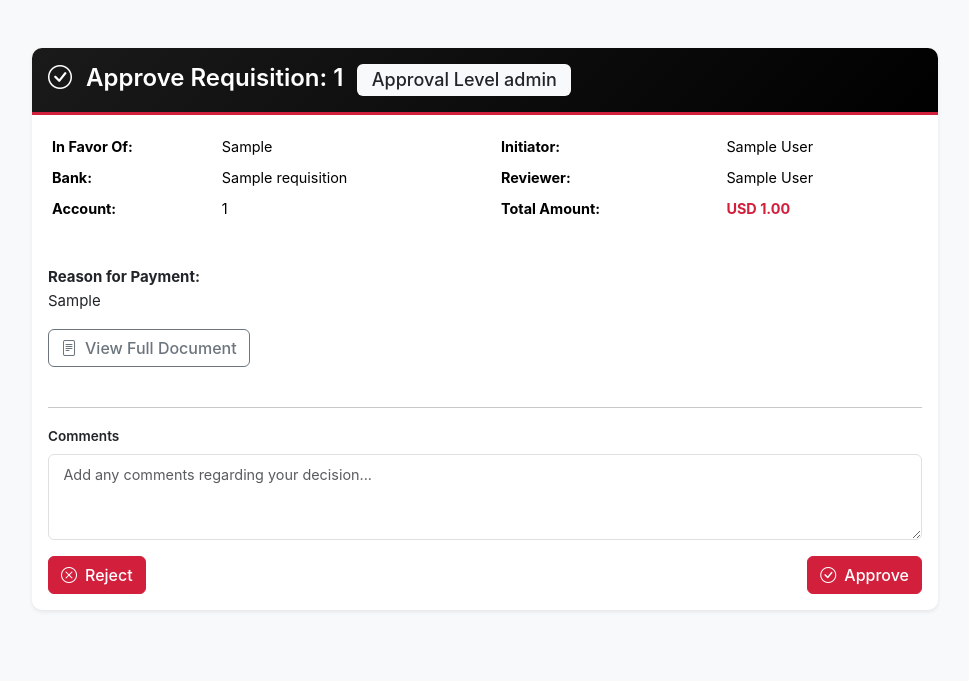
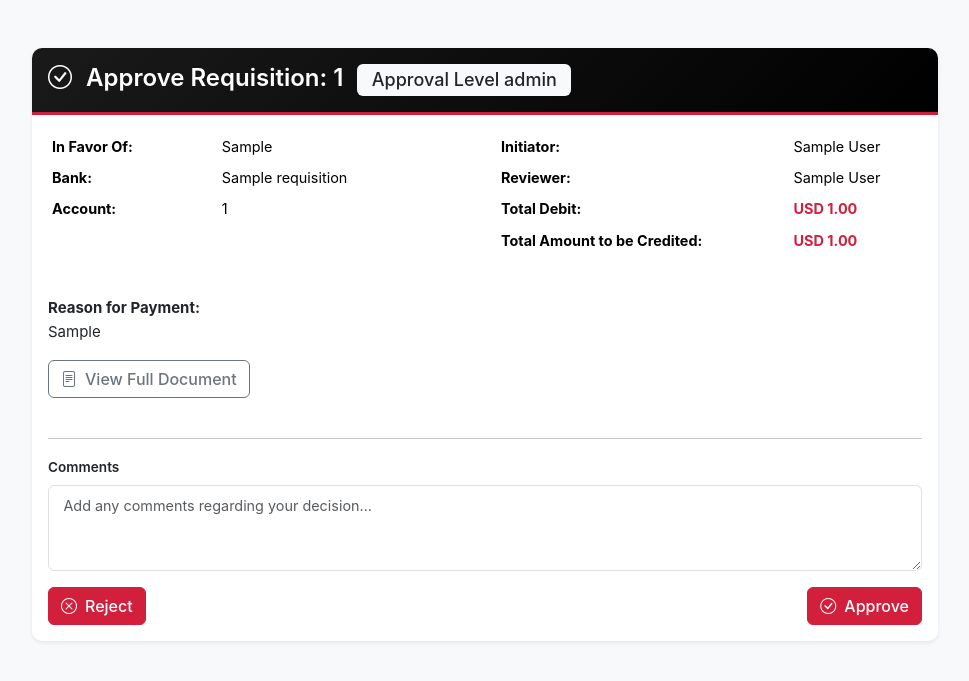
Before and after one commit to chiwonerwatylon-glitch/Testing, a Python web app: template app/templates/requisition/approve.html in a window 1280 px wide. Shown: the top 681 px of the page, without its empty margins (155-1124 px from the left). Run offline with Jinja, Linux system fonts and the light colour scheme; the template is opened without the code that fills it: most values are stand-ins (such as "Sample title", 1, 10 or a date in 2020).

Commit message:
fix: show total_credit on requisition approve.html

```diff
--- a/app/templates/requisition/approve.html
+++ b/app/templates/requisition/approve.html
@@ -37,7 +37,8 @@
                             <table class="table table-sm table-borderless">
                                 <tr><td class="fw-bold">Initiator:</td><td>{{ requisition.initiator.full_name }}</td></tr>
                                 <tr><td class="fw-bold">Reviewer:</td><td>{{ requisition.reviewer.full_name if requisition.reviewer }}</td></tr>
-                                <tr><td class="fw-bold">Total Amount:</td><td class="fw-bold text-fml-primary">{{ requisition.currency }} {{ '{:,.2f}'.format(requisition.total_debit) }}</td></tr>
+                                <tr><td class="fw-bold">Total Debit:</td><td class="fw-bold text-fml-primary">{{ requisition.currency }} {{ '{:,.2f}'.format(requisition.total_debit or 0) }}</td></tr>
+                                <tr><td class="fw-bold">Total Amount to be Credited:</td><td class="fw-bold text-fml-primary">{{ requisition.currency }} {{ '{:,.2f}'.format(requisition.total_credit or 0) }}</td></tr>
                             </table>
                         </div>
                     </div>
```
